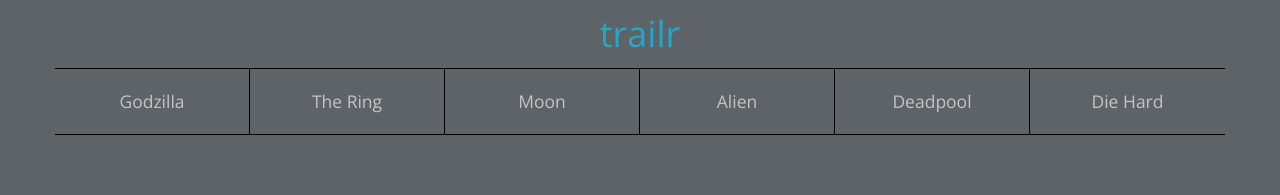
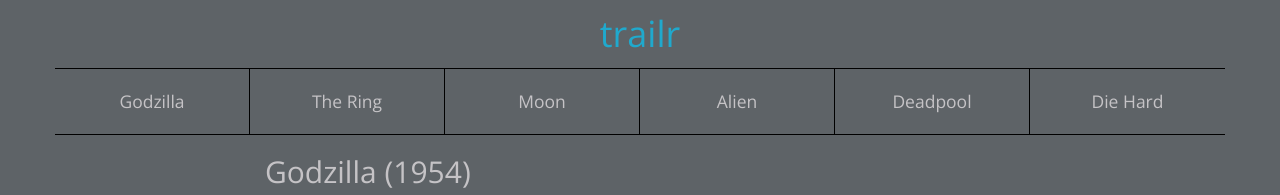
Before and after one commit to maximumdata/trailr, a plain HTML site: page index.html in a window 1280 px wide. Drawn offline with nearby package versions, Linux system fonts and the light colour scheme.

Commit message:
updated index, work complete. sending now

```diff
--- a/index.html
+++ b/index.html
@@ -34,7 +34,7 @@
     </nav>
     <div class="output row">
         <div class="col-sm-8 col-sm-offset-2">
-          <h2 class="title"></h2>
+          <h2 class="title">Godzilla (1954)</h2>
           <div class="embed-responsive embed-responsive-16by9">
             <div id="ytplayer"></div>
           </div>
```
